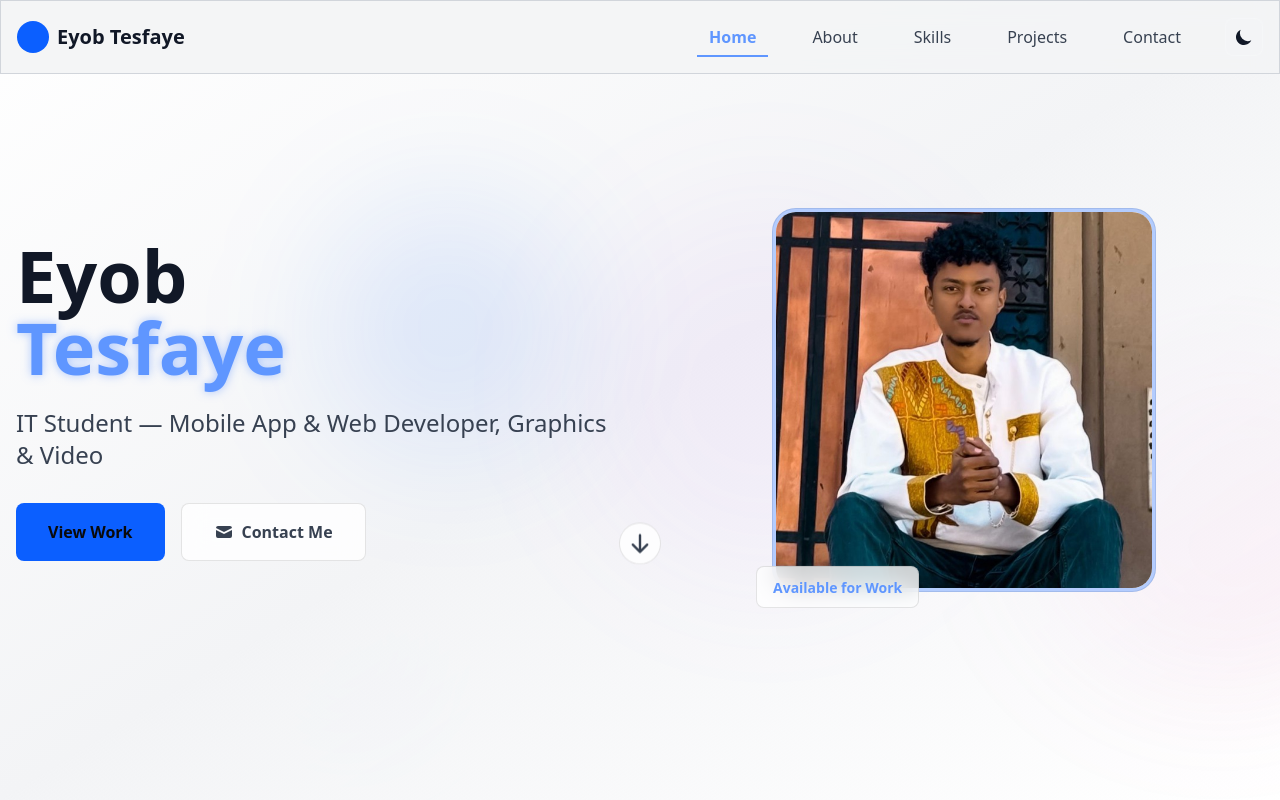
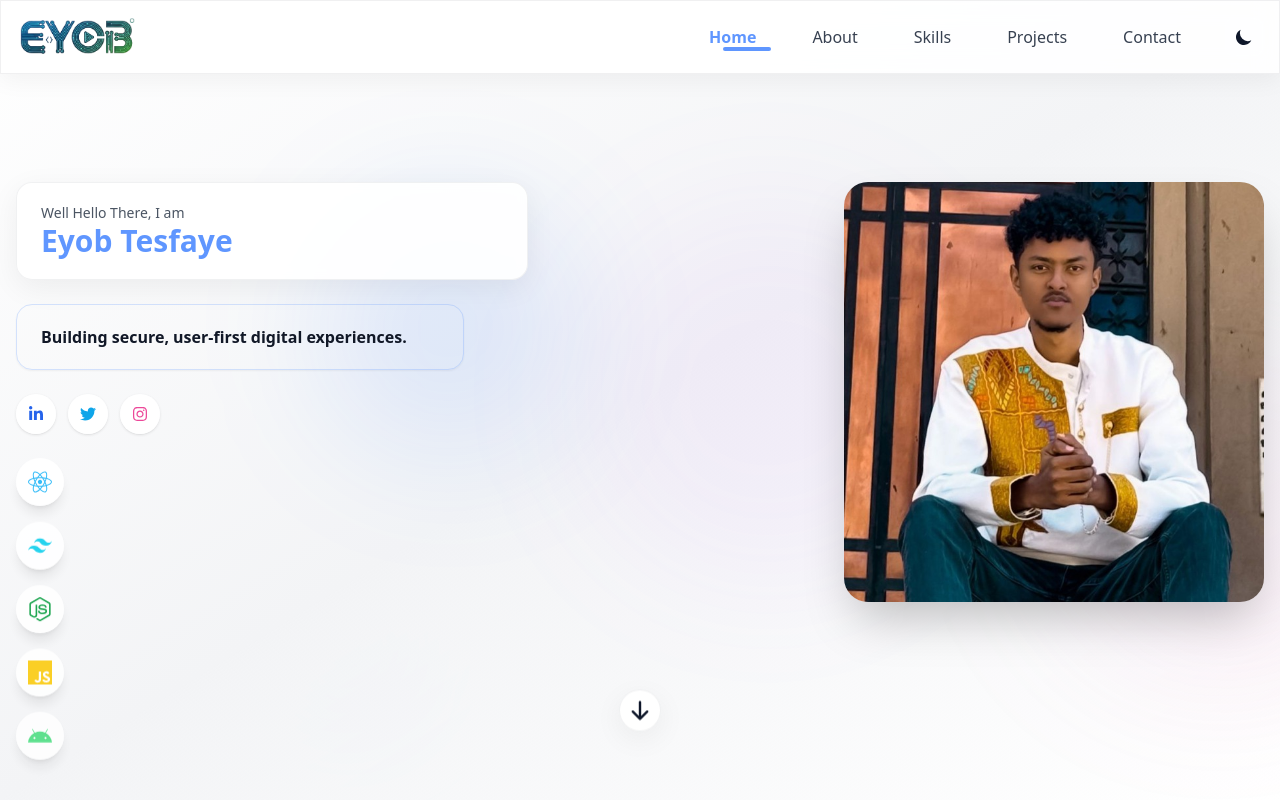
Before and after one commit to eyuapps/eyob-portfolio, a React (Vite) app: page / in a window 1280 px wide. Shown: the top 800 px of the page. Built offline with nearby package versions, Linux system fonts and the light colour scheme; the HTML template or start-up script is replaced by a standard one.

Commit message:
nov 3 update

```diff
--- a/src/components/Contact.jsx
+++ b/src/components/Contact.jsx
@@ -210,7 +210,7 @@ const Contact = () => {
                       value={formData.name}
                       onChange={handleChange}
                       required
-                      className="w-full px-4 py-3 bg-dark-800 border border-white/10 rounded-lg focus:outline-none focus:border-accent-500 transition-colors duration-300"
+                      className="w-full px-4 py-3 bg-white/60 text-dark-900 border border-gray-200/40 rounded-lg shadow-sm focus:outline-none focus:border-accent-500 transition-colors duration-300 dark:bg-dark-800 dark:text-white dark:border-white/10"
                       placeholder="Your full name"
                     />
                   </div>
@@ -226,7 +226,7 @@ const Contact = () => {
                       value={formData.email}
                       onChange={handleChange}
                       required
-                      className="w-full px-4 py-3 bg-dark-800 border border-white/10 rounded-lg focus:outline-none focus:border-accent-500 transition-colors duration-300"
+                      className="w-full px-4 py-3 bg-white/60 text-dark-900 border border-gray-200/40 rounded-lg shadow-sm focus:outline-none focus:border-accent-500 transition-colors duration-300 dark:bg-dark-800 dark:text-white dark:border-white/10"
                       placeholder="your.email@example.com"
                     />
                   </div>
@@ -242,7 +242,7 @@ const Contact = () => {
                       onChange={handleChange}
                       required
                       rows="6"
-                      className="w-full px-4 py-3 bg-dark-800 border border-white/10 rounded-lg focus:outline-none focus:border-accent-500 transition-colors duration-300 resize-none"
+                      className="w-full px-4 py-3 bg-white/60 text-dark-900 border border-gray-200/40 rounded-lg shadow-sm focus:outline-none focus:border-accent-500 transition-colors duration-300 resize-none dark:bg-dark-800 dark:text-white dark:border-white/10"
                       placeholder="Tell me about your project..."
                     ></textarea>
                   </div>
--- a/src/components/Header.jsx
+++ b/src/components/Header.jsx
@@ -4,7 +4,8 @@ import { HiMenu, HiX, HiSun, HiMoon } from 'react-icons/hi'
 
 const Header = ({ darkMode, setDarkMode }) => {
   const [isMenuOpen, setIsMenuOpen] = useState(false)
-  const [activeSection, setActiveSection] = useState('home')
+  // activeSection stores the href (e.g. '#home') to match navItems[i].href
+  const [activeSection, setActiveSection] = useState('#home')
 
   const navItems = [
     { name: 'Home', href: '#home' },
@@ -16,13 +17,17 @@ const Header = ({ darkMode, setDarkMode }) => {
 
   useEffect(() => {
     const handleScroll = () => {
-      const sections = navItems.map(item =>
-        document.querySelector(item.href)?.getBoundingClientRect().top
-      )
+      const header = document.querySelector('header')
+      const offset = header ? header.offsetHeight + 12 : 100
 
-      const current = sections.findIndex(top =>
-        top && top <= 100
-      )
+      // Find the last section whose top is above the offset (closest to top)
+      let current = -1
+      navItems.forEach((item, idx) => {
+        const el = document.querySelector(item.href)
+        if (!el) return
+        const top = el.getBoundingClientRect().top
+        if (top <= offset) current = idx
+      })
 
       if (current !== -1) {
         setActiveSection(navItems[current].href)
@@ -35,10 +40,33 @@ const Header = ({ darkMode, setDarkMode }) => {
 
   const scrollToSection = (href) => {
     const element = document.querySelector(href)
-    if (element) {
-      element.scrollIntoView({ behavior: 'smooth' })
+    if (!element) return
+
+    // Close the mobile menu first so the page layout returns to its final state.
+    // Then perform the scroll on the next paint to ensure the computed position
+    // is correct (avoids computing while the mobile nav is open which shifts layout).
     setIsMenuOpen(false)
+
+    // Use two RAFs to run after the DOM has updated and the menu collapse animation
+    // has had a chance to change layout. This is more reliable than a fixed timeout.
+    requestAnimationFrame(() => {
+      requestAnimationFrame(() => {
+        const header = document.querySelector('header')
+        const headerHeight = header ? header.offsetHeight : 0
+        const top = element.getBoundingClientRect().top + window.pageYOffset - headerHeight - 8
+        window.scrollTo({ top, behavior: 'smooth' })
+
+        // Immediately set active so the underline appears on click
+        setActiveSection(href)
+
+        // Update the URL hash without causing an instant jump
+        try {
+          history.pushState(null, '', href)
+        } catch (e) {
+          // ignore if not allowed
         }
+      })
+    })
   }
 
   return (
@@ -53,8 +81,11 @@ className="fixed top-0 left-0 right-0 z-50 glass-dark border-b"    >
             whileHover={{ scale: 1.05 }}
             className="flex items-center space-x-2"
           >
-            <div className="w-8 h-8 bg-accent-500 rounded-full"></div>
-            <span className="text-xl font-bold">Eyob Tesfaye</span>
+              <img
+                src="/assets/logo.png"
+                alt="Logo"
+                className="h-8 md:h-9 lg:h-10 object-contain"
+              />
           </motion.div>
 
           {/* Desktop Navigation */}
@@ -63,19 +94,31 @@ className="fixed top-0 left-0 right-0 z-50 glass-dark border-b"    >
               <button
                 key={item.name}
                 onClick={() => scrollToSection(item.href)}
-                className={`relative px-3 py-2 transition-all duration-300 ${
+                className={`group relative px-3 py-2 transition-all duration-300 ${
                   activeSection === item.href
                     ? 'text-accent-400 font-semibold'
                     : 'text-gray-300 hover:text-white'
                 }`}
               >
+                <span className="relative inline-block">
                   {item.name}
+
+                  {/* Hover-only short underline placed relative to the text */}
+                  <span
+                    className="absolute -bottom-0.5 w-8 h-1 rounded-full bg-accent-400/25 scale-x-0 group-hover:scale-x-100 transition-transform duration-200 origin-center"
+                    style={{ left: 'calc(50% - 10px)' }}
+                    aria-hidden="true"
+                  />
+
+                  {/* Active short underline (centered under text) */}
                   {activeSection === item.href && (
                     <motion.div
                       layoutId="activeSection"
-                    className="absolute bottom-0 left-0 right-0 h-0.5 bg-accent-400"
+                      className="absolute -bottom-0.5 w-8 md:w-10 lg:w-12 h-1 rounded-full bg-accent-400"
+                      style={{ left: 'calc(50% - 10px)' }}
                     />
                   )}
+                </span>
               </button>
             ))}
 
--- a/src/components/Hero.jsx
+++ b/src/components/Hero.jsx
@@ -1,6 +1,8 @@
 import React from 'react'
 import { motion } from 'framer-motion'
-import { HiArrowDown, HiMail } from 'react-icons/hi'
+import { HiArrowDown } from 'react-icons/hi'
+import { FaReact, FaLinkedinIn, FaTwitter, FaInstagram } from 'react-icons/fa'
+import { SiAndroid, SiNodedotjs, SiJavascript, SiTailwindcss } from 'react-icons/si'
 
 const Hero = () => {
   const scrollToSection = (href) => {
@@ -11,7 +13,11 @@ const Hero = () => {
   }
 
   return (
-    <section id="home" className="min-h-screen relative flex items-center justify-center overflow-hidden">
+    <section
+      id="home"
+      className="min-h-screen relative flex items-center justify-center overflow-hidden pt-20 sm:pt-28 md:pt-32 lg:pt-36"
+      style={{ scrollMarginTop: '96px' }}
+    >
       {/* Background with subtle parallax */}
       <div className="absolute inset-0 z-0">
         <div className="absolute inset-0 bg-gradient-to-br from-white via-gray-100 to-accent-100 dark:from-dark-900 dark:via-dark-800 dark:to-accent-900/20"></div>
@@ -22,97 +28,73 @@ const Hero = () => {
       </div>
 
       <div className="container mx-auto px-4 relative z-10">
-        <div className="grid lg:grid-cols-2 gap-12 items-center">
-          {/* Text Content */}
+        <div className="flex flex-col lg:flex-row items-center lg:items-start justify-between gap-6">
+
+          {/* Left column: intro, role, social and tech icons */}
           <motion.div
-            initial={{ opacity: 0, x: -50 }}
+            initial={{ opacity: 0, x: -20 }}
             animate={{ opacity: 1, x: 0 }}
-            transition={{ duration: 0.8 }}
-            className="text-center lg:text-left"
+            transition={{ duration: 0.7 }}
+            className="w-full lg:w-1/2 flex flex-col items-start space-y-6"
           >
-            <motion.h1
-              initial={{ opacity: 0, y: 30 }}
-              animate={{ opacity: 1, y: 0 }}
-              transition={{ delay: 0.2, duration: 0.8 }}
-              className="text-5xl lg:text-7xl font-bold mb-6"
-            >
-              <span className="block">Eyob</span>
-              <span className="block text-accent-400 text-glow">Tesfaye</span>
-            </motion.h1>
+            <div className="glass rounded-2xl px-6 py-5 shadow-lg w-full max-w-lg">
+              <p className="text-sm text-gray-400">Well Hello There, I am</p>
+              <h2 className="text-3xl font-bold text-accent-400">Eyob Tesfaye</h2>
+            </div>
 
-            <motion.p
-              initial={{ opacity: 0, y: 30 }}
-              animate={{ opacity: 1, y: 0 }}
-              transition={{ delay: 0.4, duration: 0.8 }}
-              className="text-xl lg:text-2xl text-gray-300 mb-8"
-            >
-              IT Student — Mobile App & Web Developer, Graphics & Video
-            </motion.p>
+            <div className="rounded-2xl px-6 py-5 shadow-sm w-full max-w-md border border-accent-400/25 bg-transparent">
+              <p className="text-base text-gray-900 dark:text-white font-semibold">Building secure, user-first digital experiences.</p>
+            </div>
 
-            <motion.div
-              initial={{ opacity: 0, y: 30 }}
-              animate={{ opacity: 1, y: 0 }}
-              transition={{ delay: 0.6, duration: 0.8 }}
-              className="flex flex-col sm:flex-row gap-4 justify-center lg:justify-start"
-            >
-              <button
-                onClick={() => scrollToSection('#projects')}
-                className="group relative px-8 py-4 bg-accent-500 text-dark-900 rounded-lg font-semibold overflow-hidden transition-all duration-300 hover:neon-glow hover:scale-105"
-              >
-                <span className="relative z-10">View Work</span>
-                <div className="absolute inset-0 bg-gradient-to-r from-accent-400 to-accent-600 transform scale-x-0 group-hover:scale-x-100 transition-transform duration-300 origin-left"></div>
-              </button>
+            {/* Social row */}
+            <div className="flex items-center gap-3">
+              <a className="w-10 h-10 flex items-center justify-center rounded-full bg-white/90 text-blue-600 shadow" href="#" aria-label="LinkedIn">
+                <FaLinkedinIn className="w-4 h-4" />
+              </a>
+              <a className="w-10 h-10 flex items-center justify-center rounded-full bg-white/90 text-sky-500 shadow" href="#" aria-label="Twitter">
+                <FaTwitter className="w-4 h-4" />
+              </a>
+              <a className="w-10 h-10 flex items-center justify-center rounded-full bg-white/90 text-pink-500 shadow" href="#" aria-label="Instagram">
+                <FaInstagram className="w-4 h-4" />
+              </a>
+            </div>
 
-              <button
-                onClick={() => scrollToSection('#contact')}
-                className="group relative px-8 py-4 glass rounded-lg font-semibold overflow-hidden transition-all duration-300 hover:neon-border hover:scale-105"
-              >
-                <span className="relative z-10 flex items-center justify-center gap-2">
-                  <HiMail className="w-5 h-5" />
-                  Contact Me
-                </span>
-              </button>
-            </motion.div>
+            {/* Tech icons: vertical on desktop, horizontal on mobile */}
+            <div className="mt-2">
+              <div className="hidden lg:flex flex-col items-start space-y-4">
+                {[
+                  { icon: <FaReact className="w-6 h-6 text-sky-400" />, key: 'react' },
+                  { icon: <SiTailwindcss className="w-6 h-6 text-cyan-400" />, key: 'tailwind' },
+                  { icon: <SiNodedotjs className="w-6 h-6 text-green-600" />, key: 'node' },
+                  { icon: <SiJavascript className="w-6 h-6 text-yellow-400" />, key: 'js' },
+                  { icon: <SiAndroid className="w-6 h-6 text-green-400" />, key: 'android' },
+                ].map((it, idx) => (
+                  <motion.div key={it.key} initial={{ opacity: 0, y: 8 }} animate={{ opacity: 1, y: [0, -6, 0] }} transition={{ delay: 0.12 * idx, duration: 2, repeat: Infinity }} className="w-12 h-12 bg-white/90 dark:bg-dark-700 rounded-full flex items-center justify-center shadow-lg">
+                    {it.icon}
+                  </motion.div>
+                ))}
+              </div>
+
+              <div className="flex lg:hidden items-center gap-3 mt-4">
+                {[
+                  { icon: <FaReact className="w-5 h-5 text-sky-400" />, key: 'react-m' },
+                  { icon: <SiTailwindcss className="w-5 h-5 text-cyan-400" />, key: 'tailwind-m' },
+                  { icon: <SiNodedotjs className="w-5 h-5 text-green-600" />, key: 'node-m' },
+                  { icon: <SiJavascript className="w-5 h-5 text-yellow-400" />, key: 'js-m' },
+                  { icon: <SiAndroid className="w-5 h-5 text-green-400" />, key: 'android-m' },
+                ].map((it, idx) => (
+                  <motion.div key={it.key} initial={{ opacity: 0, y: 6 }} animate={{ opacity: 1, y: [0, -4, 0] }} transition={{ delay: 0.08 * idx, duration: 2, repeat: Infinity }} className="w-10 h-10 bg-white/90 dark:bg-dark-700 rounded-full flex items-center justify-center shadow-md">
+                    {it.icon}
+                  </motion.div>
+                ))}
+              </div>
+            </div>
           </motion.div>
 
-          {/* Profile Image */}
-          <motion.div
-            initial={{ opacity: 0, x: 50 }}
-            animate={{ opacity: 1, x: 0 }}
-            transition={{ duration: 0.8 }}
-            className="relative"
-          >
-            <div className="relative w-80 h-80 lg:w-96 lg:h-96 mx-auto">
-              {/* Glass card background */}
-              <motion.div
-                initial={{ opacity: 0, scale: 0.8 }}
-                animate={{ opacity: 1, scale: 1 }}
-                transition={{ delay: 0.5, duration: 0.8 }}
-                className="absolute inset-0 glass rounded-3xl rotate-6"
-              ></motion.div>
-
-              {/* Profile image */}
-              <motion.div
-                initial={{ opacity: 0, scale: 0.8 }}
-                animate={{ opacity: 1, scale: 1 }}
-                transition={{ delay: 0.7, duration: 0.8 }}
-                className="relative w-full h-full rounded-3xl overflow-hidden border-4 border-accent-500/30"
-              >
-                <img
-                  src="/assets/profile.jpg"
-                  alt="Eyob Tesfaye - IT Student and Developer"
-                  className="w-full h-full object-cover"
-                />
-              </motion.div>
-
-              {/* Floating elements */}
-              <motion.div
-                animate={{ y: [0, -10, 0] }}
-                transition={{ duration: 3, repeat: Infinity }}
-                className="absolute -bottom-4 -left-4 glass px-4 py-2 rounded-lg"
-              >
-                <span className="text-sm font-semibold text-accent-400">Available for Work</span>
-              </motion.div>
+          {/* Right column: landing photo only (no icons) */}
+          <motion.div initial={{ opacity: 0, x: 20 }} animate={{ opacity: 1, x: 0 }} transition={{ duration: 0.8 }} className="w-full lg:w-1/2 flex justify-center lg:justify-end">
+            <div className="relative w-80 h-80 md:w-96 md:h-96 lg:w-[420px] lg:h-[420px] rounded-3xl overflow-hidden shadow-2xl">
+              <img src="/assets/profile.jpg" alt="Eyob Tesfaye" className="w-full h-full object-cover" />
             </div>
           </motion.div>
         </div>
--- a/src/index.css
+++ b/src/index.css
@@ -90,19 +90,43 @@
 /* Light mode specific overrides */
 .light {
   /* Ensure good text contrast */
-  .text-gray-300 {
-    @apply text-gray-700;
+  .text-gray-300 { @apply text-gray-700; }
+  .text-gray-400 { @apply text-gray-600; }
+
+  /* Liven up glass surfaces on light mode: brighter, warmer, with soft shadows */
+  .glass {
+    background-color: rgba(255, 255, 255, 0.92);
+    border: 1px solid rgba(15, 23, 42, 0.06);
+    color: #0f172a; /* neutral-900 */
+    box-shadow: 0 8px 30px rgba(2, 6, 23, 0.06);
+    backdrop-filter: blur(6px);
   }
 
-  .text-gray-400 {
-    @apply text-gray-600;
+  /* Header glass variant for light mode: subtle frosted white with soft border */
+  .glass-dark {
+    background-color: rgba(255, 255, 255, 0.9);
+    border: 1px solid rgba(2, 6, 23, 0.06);
+    color: #0f172a;
+    box-shadow: 0 6px 24px rgba(2, 6, 23, 0.05);
   }
 
-  /* Glass effects for light mode */
-  .glass {
-    background-color: rgba(255, 255, 255, 0.8);
-    border: 1px solid rgba(0, 0, 0, 0.1);
-    color: #374151;
+  /* Softer neon/glow tuned for light backgrounds */
+  .neon-glow {
+    box-shadow:
+      0 0 6px rgb(var(--accent-400) / 0.9),
+      0 0 18px rgb(var(--accent-500) / 0.35),
+      0 6px 30px rgba(2,6,23,0.06);
+  }
+
+  .neon-border {
+    box-shadow:
+      0 0 0 1px rgb(var(--accent-400) / 0.45),
+      inset 0 0 0 1px rgb(var(--accent-400) / 0.25);
+  }
+
+  /* Make interactive controls more prominent in light mode */
+  button, a {
+    transition: transform .18s ease, box-shadow .18s ease;
   }
 }
 
```
Also changed, not shown: src/components/Footer.jsx (+11 -11 lines), public/assets/logo.png (added). Lines whose indentation alone changed are shown as unchanged.
